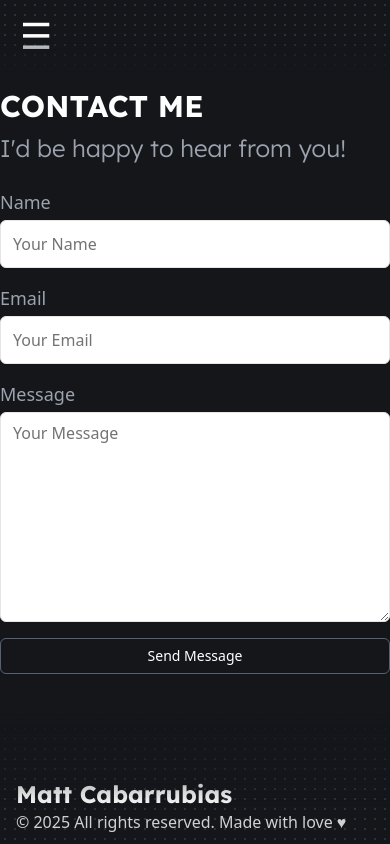
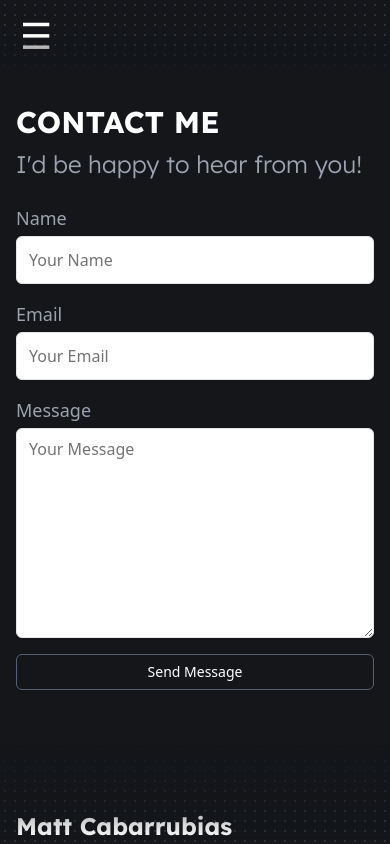
Before and after one commit to devliqht/portfolio, a React (Vite) app: page /contact in a window 390 px wide. Shown: the top 844 px of the page. Built offline with nearby package versions, Linux system fonts and the light colour scheme.

Commit message:
CONTACT: enable mobile padding

```diff
--- a/src/pages/Contact.tsx
+++ b/src/pages/Contact.tsx
@@ -5,7 +5,7 @@ import ContactForm from '@/components/ContactForm';
 const Contact: React.FC = () => {
   return (
     <AnimatedContainer delay={100}>
-        <BasicContainer className="border-none">
+        <BasicContainer className="border-none" paddingMobile={true}>
         <h3 className="text-3xl md:text-5xl text-[var(--white)] lexend-deca-700 md:text-left mb-2 w-full" id="projects">
             CONTACT ME
         </h3>
```
